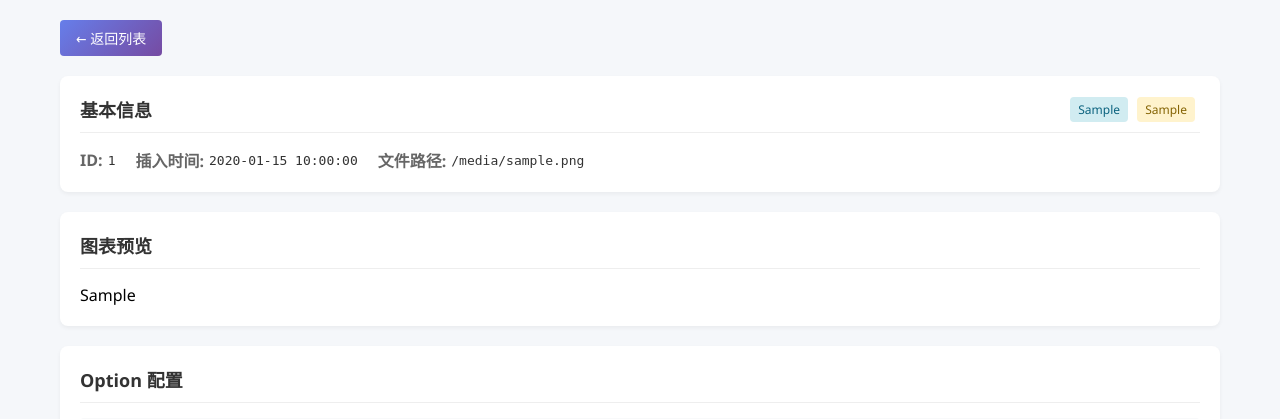
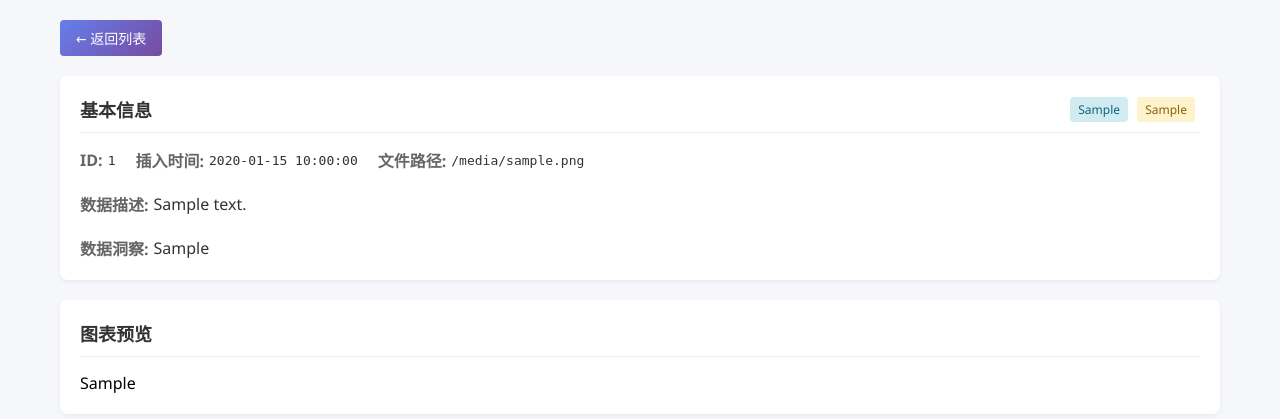
Before and after one commit to wisherg/pancharts, a Python web app: template pancharts/chartsdb/templates/record_detail.html in a window 1280 px wide. Shown: the top 419 px of the page. Run offline with Jinja, Linux system fonts and the light colour scheme; the template is opened without the code that fills it: most values are stand-ins (such as "Sample title", 1, 10 or a date in 2020).

Commit message:
Update record_detail.html

```diff
--- a/pancharts/chartsdb/templates/record_detail.html
+++ b/pancharts/chartsdb/templates/record_detail.html
@@ -151,6 +151,18 @@
                     <span class="info-label">文件路径:</span>
                     <span class="info-value">{{ record.file_path }}</span>
                 </div>
+                {% if record.data_desc %}
+                <div class="info-item" style="flex-basis: 100%;">
+                    <span class="info-label">数据描述:</span>
+                    <span class="info-value" style="font-family: inherit;">{{ record.data_desc }}</span>
+                </div>
+                {% endif %}
+                {% if record.data_insight %}
+                <div class="info-item" style="flex-basis: 100%;">
+                    <span class="info-label">数据洞察:</span>
+                    <span class="info-value" style="font-family: inherit;">{{ record.data_insight }}</span>
+                </div>
+                {% endif %}
             </div>
         </div>
 
```
